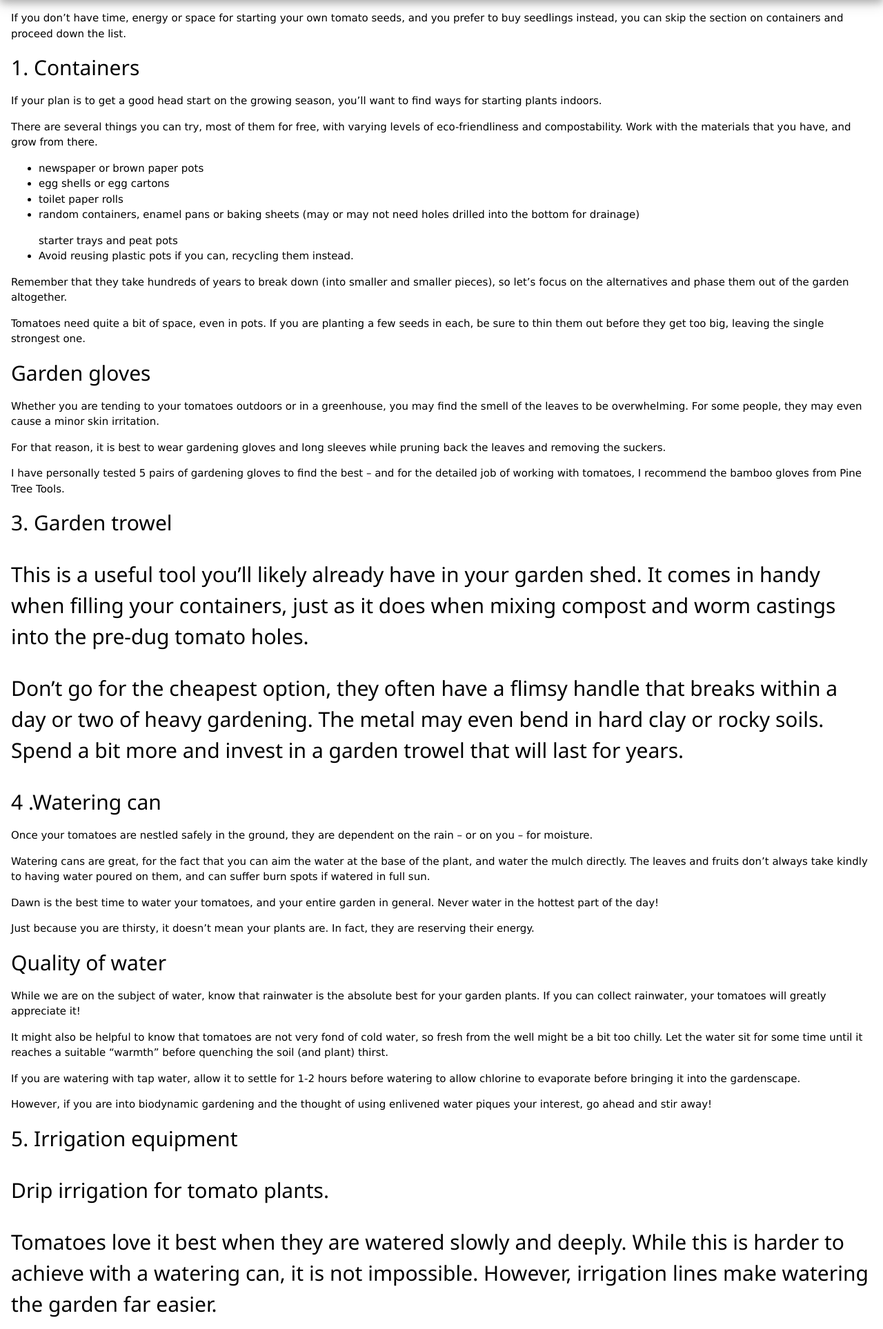
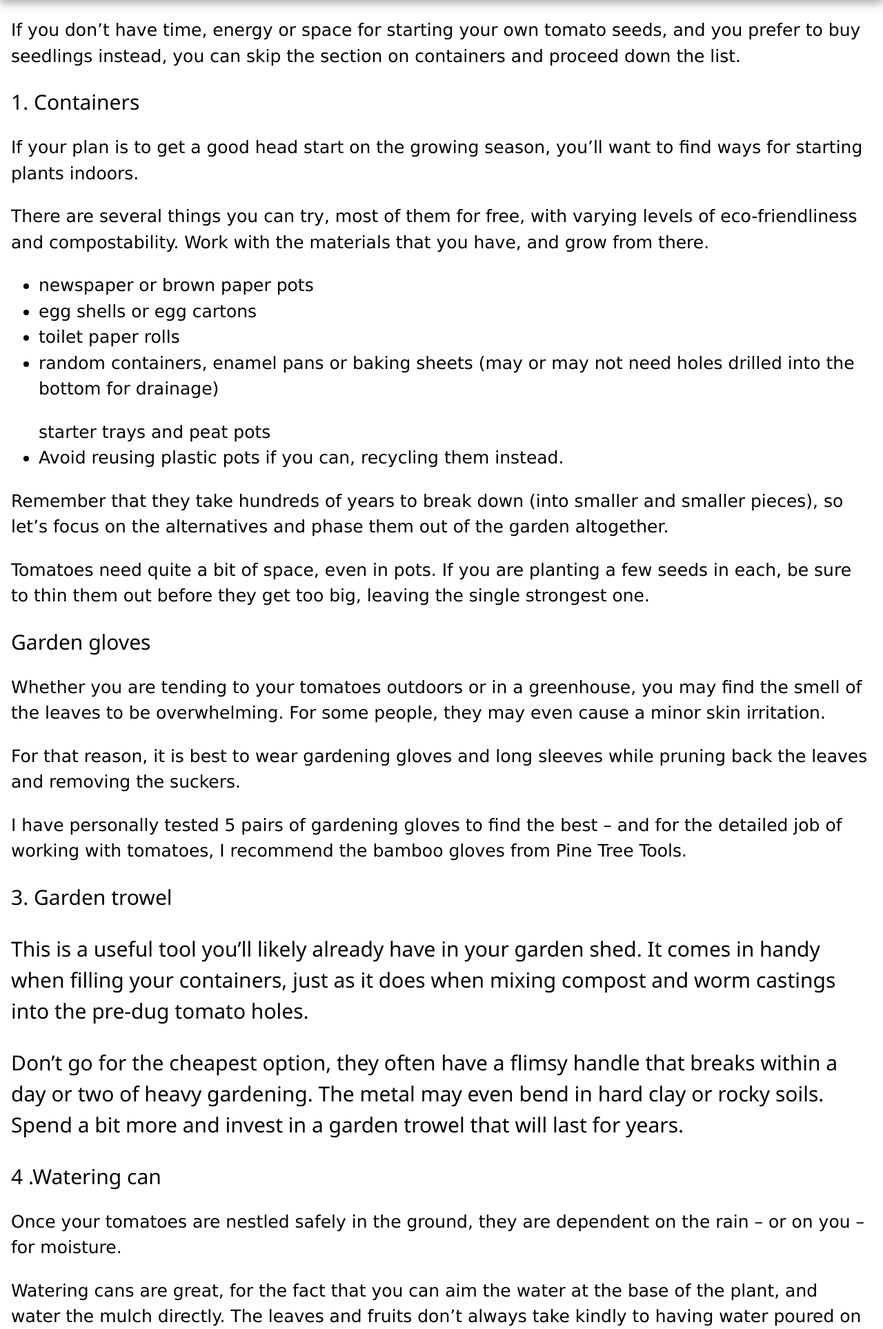
Before and after one commit to alaminmagaga/insurance-car, a Flask app: page /tools in a window 1280 px wide. Shown: the part 1140-3067 px from the top of the page at 69% size. Run offline with Flask 2, Linux system fonts and the light colour scheme; parts of the project's set-up code (start-up, migrations or seed data) failed here and were passed over.

Commit message:
Update tools.html

```diff
--- a/templates/tools.html
+++ b/templates/tools.html
@@ -29,11 +29,11 @@
 <div class="w3-container w3-padding  w3-center" style="font-size: 30px;"><h1>Tools Every Tomato Grower Needs</h1></div>
 
 
-<img class="w3-card-4" src="{{url_for('static', filename='tomato.jpg')}}" alt="Tomato" style="width: 100%;">
+<img class="w3-card-4" src="https://post.healthline.com/wp-content/uploads/2020/09/AN313-Tomatoes-732x549-Thumb-732x549.jpg" alt="Tomato" style="width: 100%;">
 
 
 
-<div class="w3-container">
+<div class="w3-container" style="font-size: 25px;">
 <p>If you don’t have time, energy or space for starting your own tomato seeds, and you prefer to buy seedlings instead, you can skip the section on containers and proceed down the list.</p>
 
 <h2>1. Containers</h2>
```
